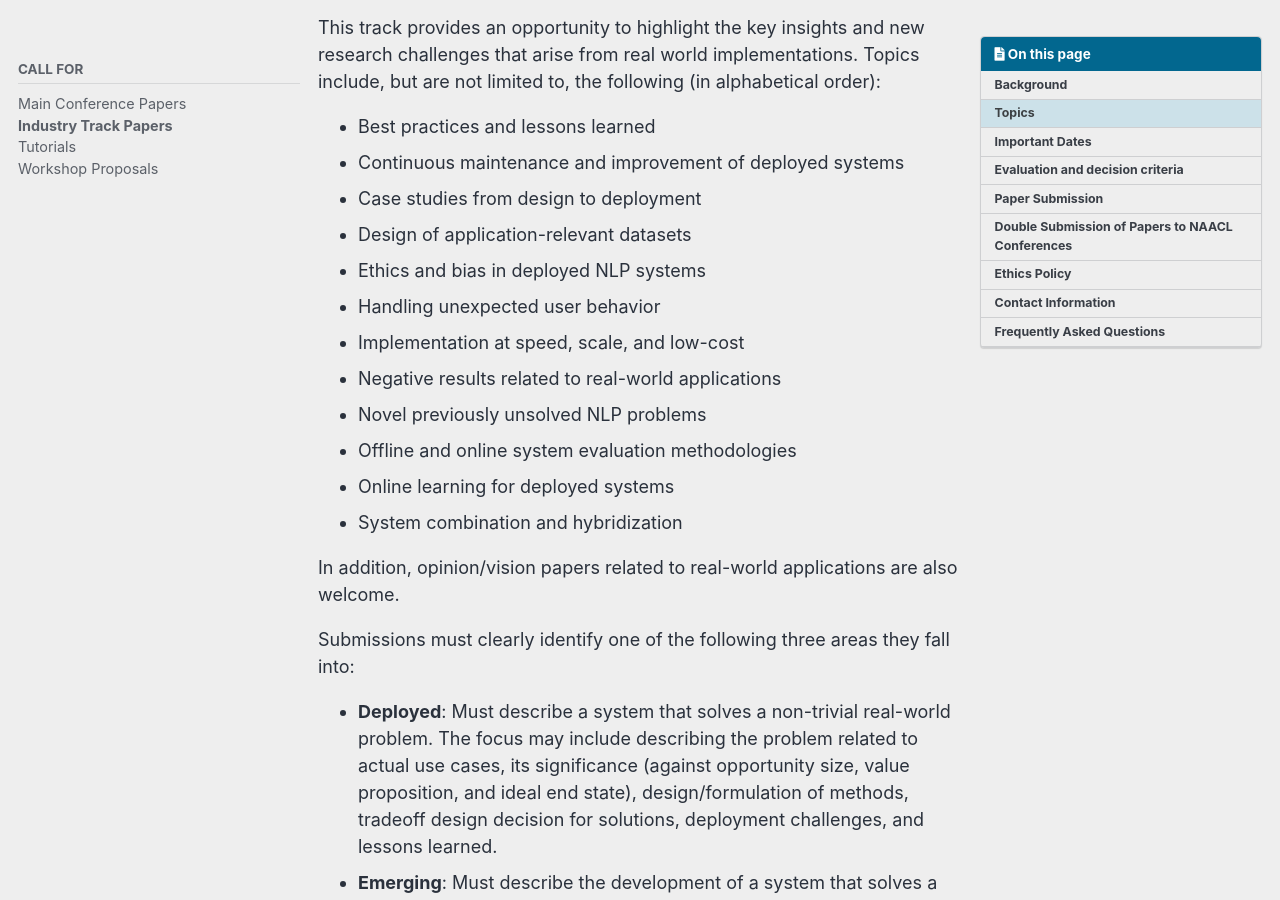
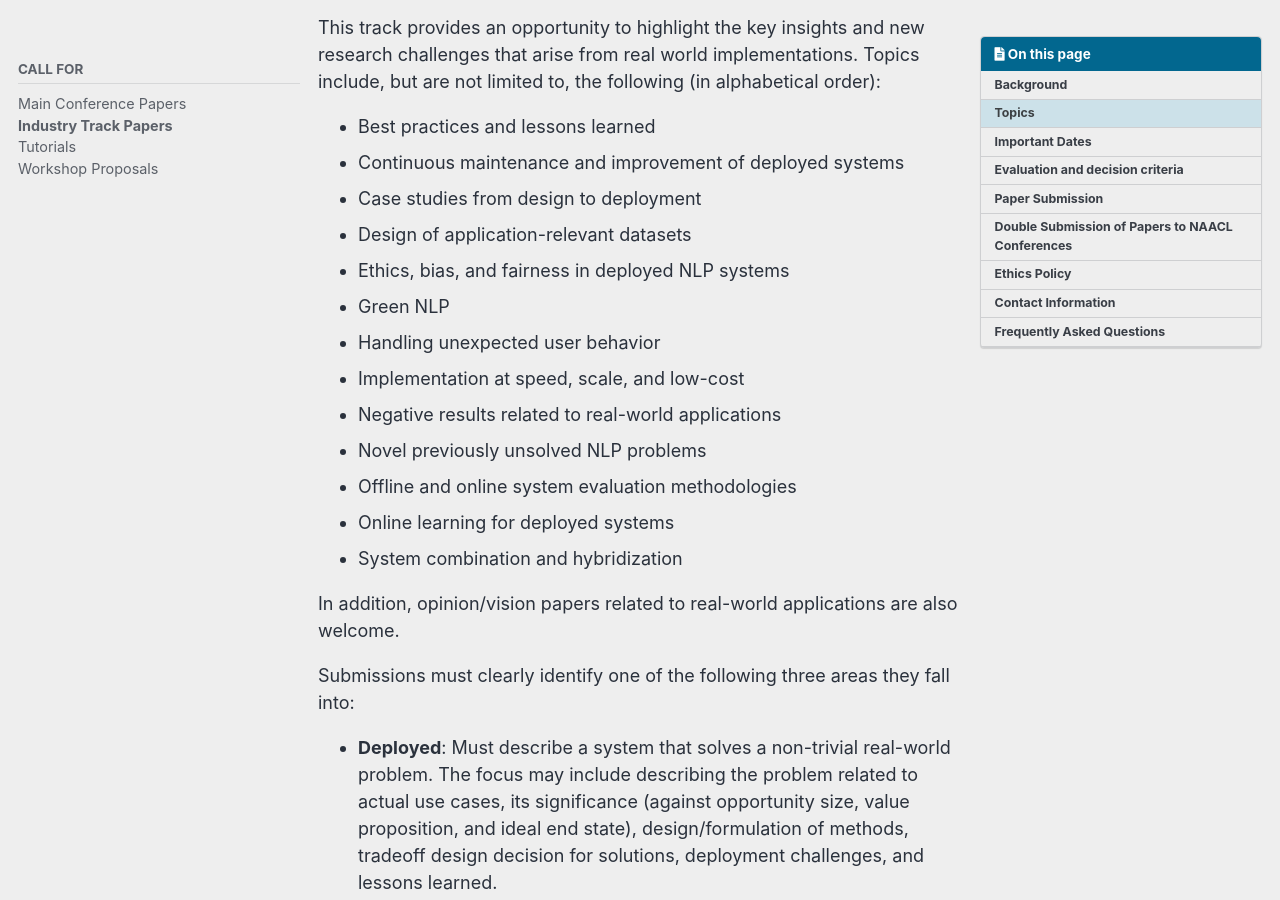
Before and after one commit to naacl-org/naacl-2022-website, a Jekyll site: the page built from _pages/calls/industry.md, in a window 1280 px wide and 900 px high, scrolled down 1004 px. Built offline with Jekyll 4.4.1, drawn with Linux system fonts in a browser that asks for light colours; cached includes are drawn as plain includes; comment, search, counter and statistics services are not loaded.

Commit message:
Add venues + change industry CfP topics

```diff
--- a/_pages/calls/industry.md
+++ b/_pages/calls/industry.md
@@ -26,18 +26,19 @@ but the users of the system are most likely outside the NLP research community.
 
 This track provides an opportunity to highlight the key insights and new research challenges that arise from real world implementations. Topics include, but are not limited to, the following (in alphabetical order):
 
-*   Best practices and lessons learned
-*   Continuous maintenance and improvement of deployed systems
-*   Case studies from design to deployment
-*   Design of application-relevant datasets
-*   Ethics and bias in deployed NLP systems
-*   Handling unexpected user behavior
-*   Implementation at speed, scale, and low-cost
-*   Negative results related to real-world applications
-*   Novel previously unsolved NLP problems
-*   Offline and online system evaluation methodologies
-*   Online learning for deployed systems
-*   System combination and hybridization
+* Best practices and lessons learned
+* Continuous maintenance and improvement of deployed systems
+* Case studies from design to deployment
+* Design of application-relevant datasets
+* Ethics, bias, and fairness in deployed NLP systems
+* Green NLP
+* Handling unexpected user behavior
+* Implementation at speed, scale, and low-cost
+* Negative results related to real-world applications
+* Novel previously unsolved NLP problems
+* Offline and online system evaluation methodologies
+* Online learning for deployed systems
+* System combination and hybridization
 
 In addition, opinion/vision papers related to real-world applications are also welcome.
 
```
Also changed, not shown: _pages/venue.md (+6 -0 lines).
